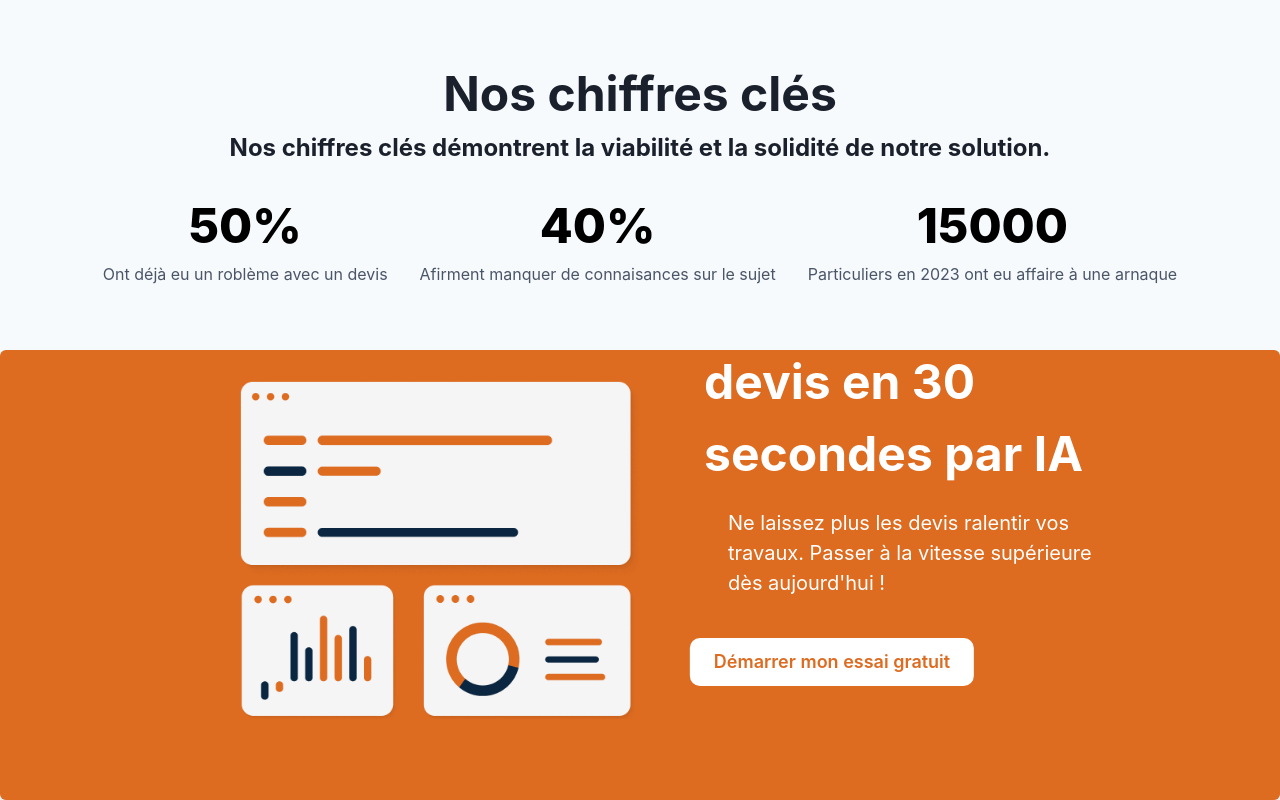
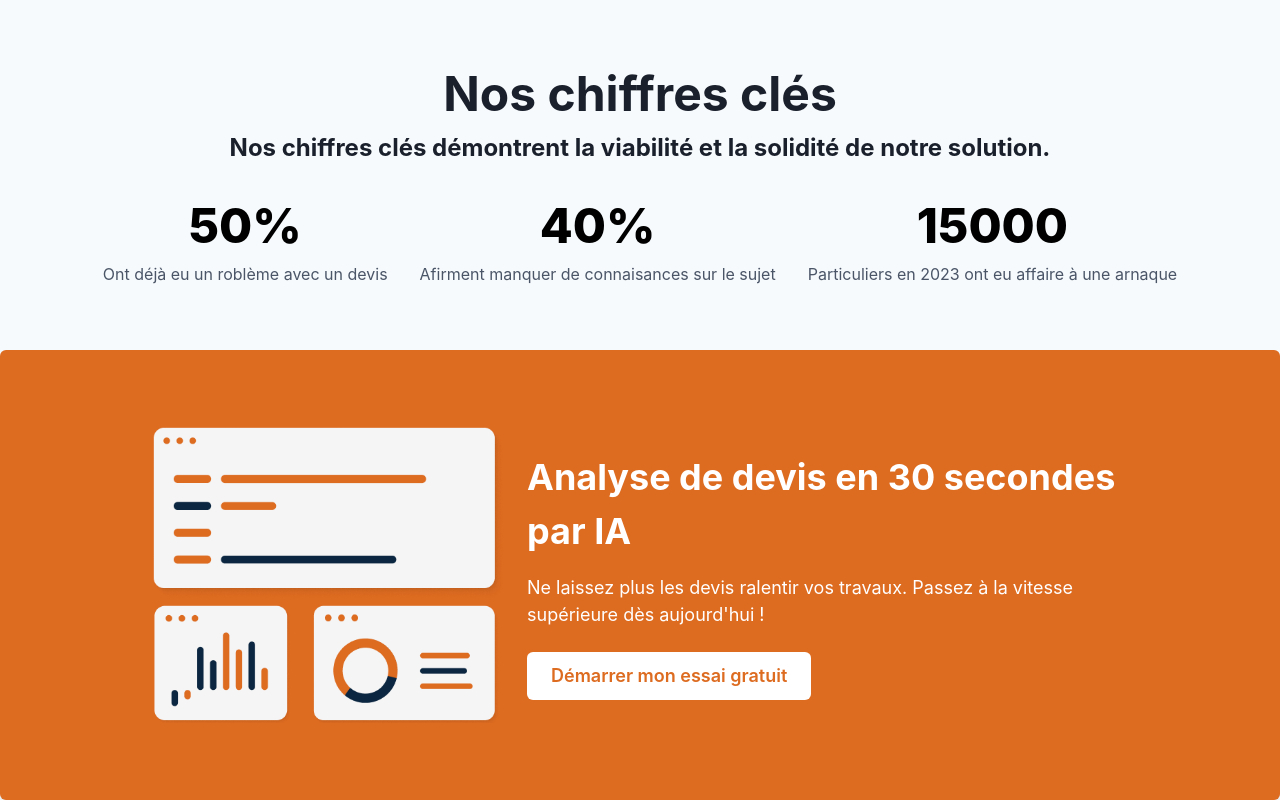
Before and after one commit to ondongo/artisan, a Next.js app: page / in a window 1280 px wide. Shown: the part 870-1670 px from the top of the page. Built offline with nearby package versions, Linux system fonts and the light colour scheme.

Commit message:
ajout section.tsx

```diff
--- a/src/components/section.tsx
+++ b/src/components/section.tsx
@@ -1,63 +1,58 @@
-import { Box, Button, Image, Text } from "@chakra-ui/react";
+import { Box, Button, Image, Text, Stack } from "@chakra-ui/react";
 
 const StormDiv = () => {
     return (
         <Box
             bg="#DD6B20"
             w="100%"
-            h="450px"
+            h={{ base: "auto", md: "450px" }}
             borderRadius="md"
             overflow="hidden"
             position="relative"
             boxShadow="lg"
+            p={{ base: 4, md: 8 }}
+        >
+            <Stack
+                direction={{ base: "column", md: "row" }}
+                align="center"
+                justify="center"
+                spacing={6}
+                h="100%"
             >
                 <Image
                     src="img.png"
                     alt="Analyse illustration"
-                boxSize={{ base: "300px", md: "400px" }}
+                    boxSize={{ base: "250px", md: "350px" }}
                     objectFit="contain"
-                ml={60} // Décale l'image un peu plus à droite
                 />
 
+                <Box textAlign={{ base: "center", md: "left" }} maxW="600px">
                     <Text
-                position="absolute"
-
-                left="70%" // Décale le texte principal vers la droite
-                bottom="45%"
-                transform="translate(-50%, -50%)"
                         color="white"
-                fontSize="5xl"
+                        fontSize={{ base: "2xl", md: "4xl" }}
                         fontWeight="bold"
-                textAlign="start"
+                        mb={4}
                     >
                         Analyse de devis en 30 secondes par IA
                     </Text>
                     <Text
-                position="absolute"
-                bottom="35%"
-                left="67.5%" // Décale le texte secondaire vers la droite
-                transform="translate(-50%, -50%)"
                         color="white"
-                fontSize="xl"
-                ml={12} // Décale légèrement le contenu
+                        fontSize={{ base: "md", md: "lg" }}
+                        mb={6}
                     >
-                Ne laissez plus les devis ralentir vos travaux. Passer à la vitesse supérieure dès aujourd&apos;hui !
+                        Ne laissez plus les devis ralentir vos travaux. Passez à la vitesse supérieure dès aujourd&apos;hui !
                     </Text>
-
                     <Button
-                bg={"white"}
-                position="absolute"
-                bottom="20%"
-                left="65%" // Décale le bouton vers la droite
-                transform="translate(-50%, -50%)"
-                colorScheme="orange"
+                        bg="white"
+                        color="#DD6B20"
                         size="lg"
                         onClick={() => console.log("Analyser mon devis gratuitement")}
-                borderRadius={10}
-                color={"#DD6B20"}
+                        borderRadius="md"
                     >
                         Démarrer mon essai gratuit
                     </Button>
+                </Box>
+            </Stack>
         </Box>
     );
 };
```
Lines whose indentation alone changed are shown as unchanged.
